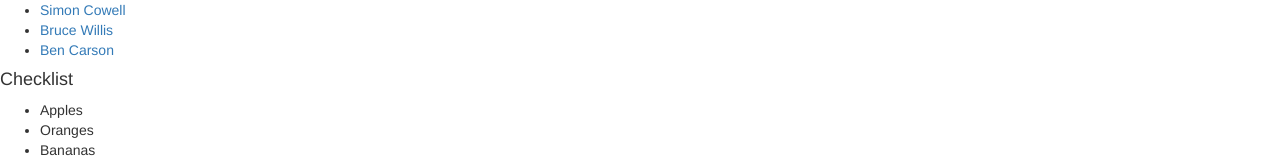
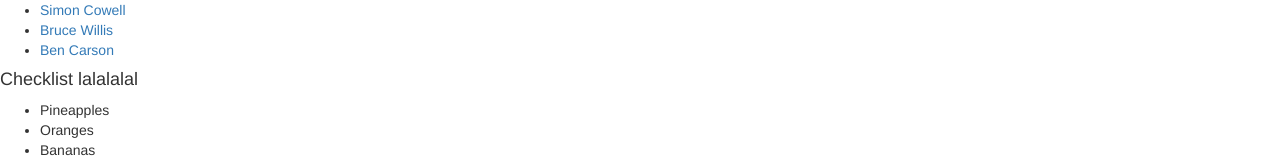
Before and after one commit to alext341/sample22, a plain HTML site: page index.html in a window 1280 px wide. Shown: the part 450-618 px from the top of the page. Drawn offline with nearby package versions, Linux system fonts and the light colour scheme.

Commit message:
changed checklist

```diff
--- a/index.html
+++ b/index.html
@@ -111,11 +111,11 @@
 		<img src="https://upload.wikimedia.org/wikipedia/commons/0/03/Bruce_Willis_by_Gage_Skidmore.jpg" alt="" class="hide" id="bruce-pic">
 		<img src="http://a2.files.biography.com/image/upload/c_fit,cs_srgb,dpr_1.0,q_80,w_620/MTIxNDI3MjkzNDE1MTc5Nzg5.jpg" alt="" class="hide" id="ben-pic">
 
-	<h4>Checklist</h4>
+	<h4>Checklist lalalalal</h4>
 
 	<ul id="checklist">
 		<li>
-			<span>Apples</span>
+			<span>Pineapples</span>
 			<input value="Apples" type="text" />
 		</li>
 		<li>
```
